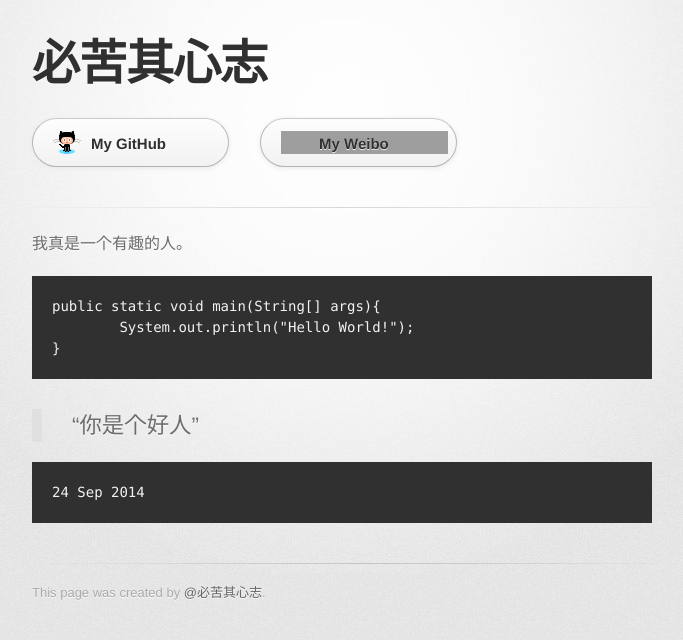
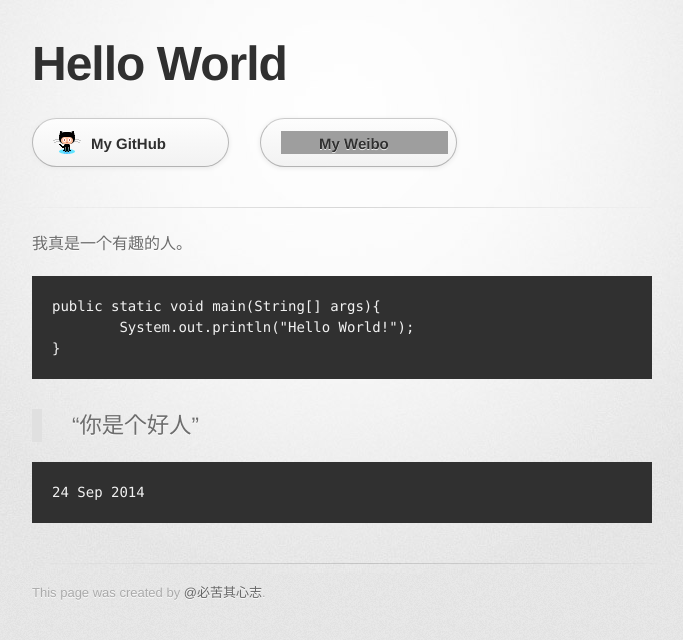
Before and after one commit to huanghuayuan/liangbizhi.github.io, a Jekyll site: the page built from _posts/2014-09-24-hello-world.html, in a window 1280 px wide. Shown: the top 640 px of the page, without its empty margins (298-981 px from the left). Built offline with Jekyll 4.4.1, drawn with Linux system fonts in a browser that asks for light colours; grey boxes are pictures that could not be loaded.

Commit message:
change something

```diff
--- a/_layouts/post.html
+++ b/_layouts/post.html
@@ -16,7 +16,7 @@
       <div class="inner">
 
         <header>
-          <h1>必苦其心志</h1>
+          <h1>{{ page.title }}</h1>
         </header>
 
         <section id="downloads" class="clearfix">
--- a/index.html
+++ b/index.html
@@ -1,6 +1,6 @@
 ---
 layout: default
-title: Bill Liang
+title: 梁必志Bill Liang
 ---
 <section id="main_content">
 	{% for post in site.posts %}
```
Also changed, not shown: README.md, 14 other files.
